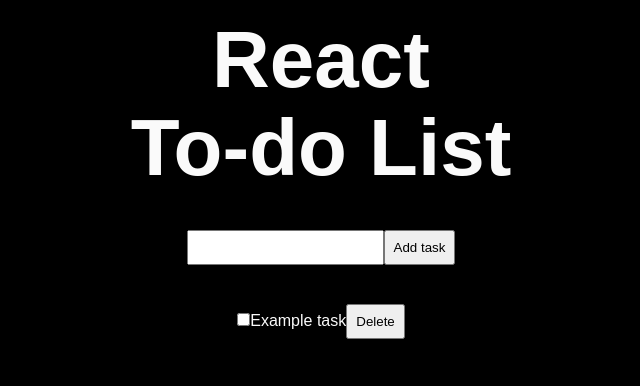
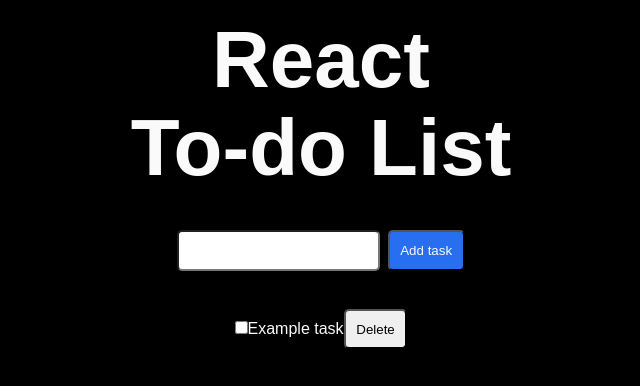
Before and after one commit to shamwela/react-to-do-list, a React (Create React App) app: page / in a window 1280 px wide. Shown: the top 386 px of the page, without its empty margins (319-959 px from the left). Built offline with nearby package versions, Linux system fonts and the light colour scheme; the HTML template or start-up script is replaced by a standard one.

Commit message:
Style taskForm component

```diff
--- a/src/App.css
+++ b/src/App.css
@@ -1,8 +1,6 @@
-.app {
+#app {
   width: 100%;
   height: 100vh;
-  min-height: 100vh;
-  max-height: 200vh;
   padding: 1rem;
   display: flex;
   flex-direction: column;
@@ -13,3 +11,7 @@
 #app-title {
   text-align: center;
 }
+
+* {
+  border-radius: 0.3125rem;
+}
--- a/src/App.js
+++ b/src/App.js
@@ -39,7 +39,7 @@
 
   render() {
     return (
-      <div className="app">
+      <div id="app">
         <h1 id="app-title">
           React <br />
           To-do List
--- a/src/components/taskForm.css
+++ b/src/components/taskForm.css
@@ -1,3 +1,19 @@
-.taskForm {
+#task-form {
+  width: 100%;
+  min-height: 5vh;
   display: flex;
+  justify-content: center;
+  align-items: center;
 }
+
+#task-form-input,
+#task-form-submit {
+  width: auto;
+  height: 100%;
+}
+
+#task-form-submit {
+  margin-left: 0.5rem;
+  background: #276ef1;
+  color: #fafafa;
+}
--- a/src/components/taskForm.jsx
+++ b/src/components/taskForm.jsx
@@ -17,15 +17,15 @@
 
   render() {
     return (
-      <form onSubmit={this.handleSubmit} className="taskForm">
+      <form onSubmit={this.handleSubmit} id="task-form">
         <input
           type="text"
           name="taskDescription"
-          className="task-input"
+          id="task-form-input"
           value={this.state.description}
           onChange={this.onChange}
         />
-        <input type="submit" value="Add task" className="btn" />
+        <input type="submit" value="Add task" id="task-form-submit" />
       </form>
     );
   }
--- a/src/index.css
+++ b/src/index.css
@@ -4,11 +4,15 @@
   box-sizing: border-box;
 }
 
+*:focus {
+  outline: none;
+}
+
 body {
   background: #000000;
   color: #fafafa;
   line-height: 1.5;
-  font-family: sans-serif;
+  font-family: Arial, sans-serif;
 }
 
 h1,
@@ -56,7 +60,7 @@
   max-width: 60ch;
 }
 
-button,
-input {
-  padding: 0.5rem;
+input,
+button {
+  padding: 0.8em;
 }
```
